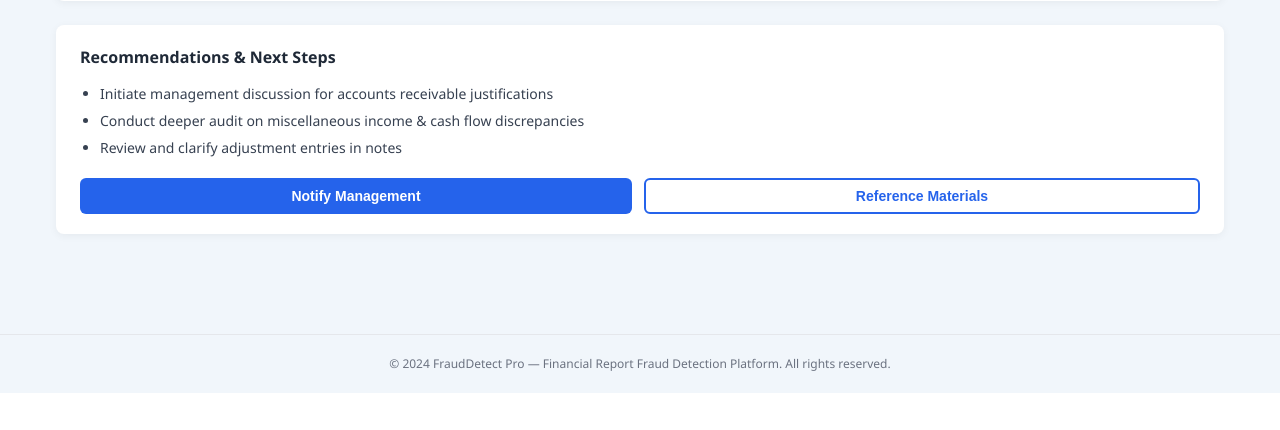
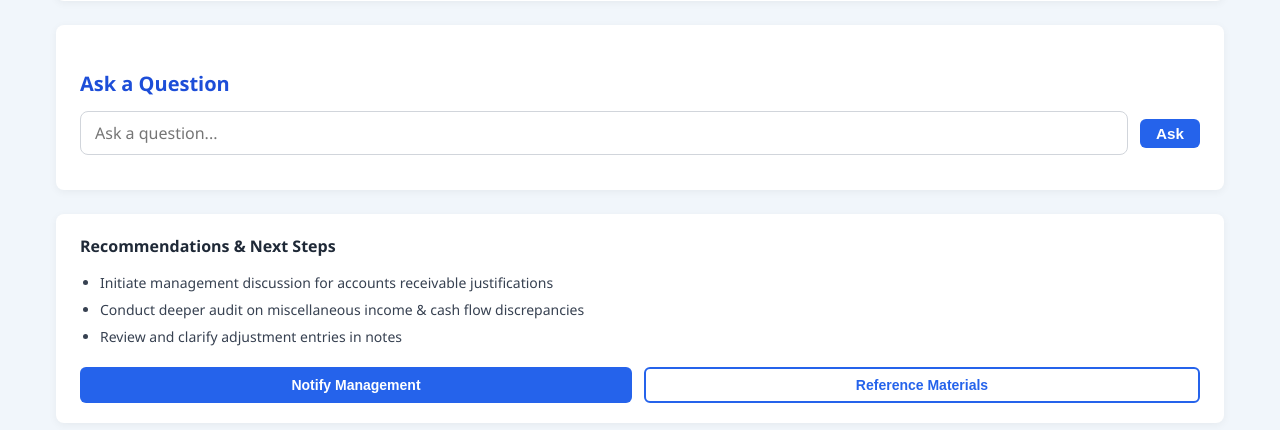
Before and after one commit to TDT1310/Coder, a Flask app: template templates/dashboard.html in a window 1280 px wide. Shown: the part 1326-1756 px from the top of the page. Before the commit the page ends 1719 px from the top, so only its background shows below. Run offline with Flask 3, Linux system fonts and the light colour scheme; the template is opened without the code that fills it, so the values that code supplies are empty; parts of the project's set-up code (start-up, migrations or seed data) failed here and were passed over; some libraries are stand-ins or nearby versions.

Commit message:
modified:   App.py 	modified:   App1.py 	renamed:    final_data.xlsx -> Data/final_data.xlsx 	new file:   "Data/~$Ch\341\273\211-s\341\273\221.docx" 	new file:   Data/~$final_data.xlsx 	modified:   __pycache__/App1.cpython-313.pyc 	modified:   flask_session/a2daad7469cdda99e4b1447b828d07d4 	new file:   flask_session/tmp1xf3ehxu.__wz_cache 	new file:   flask_session/tmp4voo2tg8.__wz_cache 	new file:   flask_session/tmpbn8o68vk.__wz_cache 	new file:   flask_session/tmpyiw1ycdi.__wz_cache 	modified:   requirements.txt 	modified:   templates/dashboard.html

```diff
--- a/App.py
+++ b/App.py
@@ -1,8 +1,8 @@
-
 # ĐÂY LÀ PHẦN KHAI BÁO THƯ VIỆN
 from account_mapping_utils import setup_account_mapping, robust_get
 from flask import Flask, request, render_template, redirect, url_for, session
 from flask_session import Session
+from App1 import prepare_excel, rag
 import pandas as pd
 import numpy as np
 import matplotlib
@@ -15,6 +15,8 @@ from pathlib import Path
 import base64
 from io import BytesIO
 import json
+import tempfile
+import markdown
 
 app = Flask(__name__)
 app.secret_key = "your_secret_key"
@@ -305,12 +307,16 @@ def index():
                 uploaded_file = io.BytesIO(file_bytes)
                 # Process the file to get combined data
                 final_data = transformer(uploaded_file)
+
                 # Reset pointer for further reading
                 uploaded_file.seek(0)
-                extracted_data = Data_extract(uploaded_file, "Thuyết minh")
+                # Save to a temp file for prepare_excel
+                with tempfile.NamedTemporaryFile(delete=False, suffix=".xlsx") as tmp:
+                    tmp.write(file_bytes)
+                    tmp_path = tmp.name
+                session["excel_file_path"] = tmp_path
                 # Store data as JSON for dashboard use
                 session["final_data"] = final_data.to_json()
-                session["extracted_data"] = extracted_data.to_json()
                 # Compute M-score and interpretation for dashboard
                 m_score_table = compute_m_score_components(final_data)
                 session["m_score_table"] = m_score_table  # Store the table for chart
@@ -339,14 +345,22 @@ def index():
                 return render_template("upload.html", error=err_msg)
     return render_template("upload.html")
 
-@app.route("/dashboard")
+@app.route("/dashboard", methods=["GET", "POST"])
 def dashboard():
     if "analysis_result" not in session:
         return redirect(url_for("index"))
     final_data = pd.read_json(session["final_data"])
-    extracted_data = pd.read_json(session["extracted_data"])
     m_score_table = session.get("m_score_table", [])
     benford_results = session.get("benford_results", {})
+    excel_file_path = session.get("excel_file_path")
+
+    # Write final_data to a temp Excel file
+    with tempfile.NamedTemporaryFile(delete=False, suffix=".xlsx") as tmp:
+        final_data.to_excel(tmp.name, index=False)
+        excel_file_path = tmp.name
+    excel_df = None
+    if excel_file_path:
+        excel_df = prepare_excel(excel_file_path)
 
     # Prepare periods for dashboard
     year_columns = year(final_data)
@@ -355,8 +369,8 @@ def dashboard():
         y1, y2 = year_columns[i], year_columns[i + 1]
         periods.append(f"{y1}-{y2}")
 
-    # Get selected period from GET param, default to most recent
-    selected_period = request.args.get("selected_period")
+    # Get selected period from GET/POST param, default to most recent
+    selected_period = request.values.get("selected_period")
     if not selected_period or selected_period not in periods:
         selected_period = periods[-1] if periods else None
 
@@ -414,16 +428,15 @@ def dashboard():
             "previous": [previous[var] for var in variables] if previous else [None]*len(variables),
             "previous_label": selected_period_label.split("➞")[0] if selected_period_label and "➞" in selected_period_label else "T-1"
         }
-
-    table_html = final_data.to_html(classes="table table-striped", border=0)
-    extracted_html = extracted_data.to_html(classes="table table-striped", border=0)
+    # --- Q&A Block ---
+    qa_history = session.get("qa_history", [])
+    latest_answer = session.get("latest_answer", "")
+    latest_qa = session.get("latest_qa", {})
 
     return render_template(
         "dashboard.html",
         result=session.get("analysis_result"),
         m_score=m_score_value,
-        table_html=table_html,
-        extracted_html=extracted_html,
         mad=mad,
         plotly_benford_data=json.dumps(plotly_benford_data),
         mscore_plotly_data=json.dumps(mscore_plotly_data),
@@ -431,8 +444,22 @@ def dashboard():
         selected_period=selected_period,
         mscore_components_bar_data=json.dumps(mscore_components_bar_data),
         top_changes=top_changes,
+        qa_history=qa_history,
+        latest_answer=latest_answer,
+        latest_qa=latest_qa,  # <-- Add this line
         # ...other context...
     )
 
+@app.route("/ask", methods=["POST"])
+def ask():
+    question = request.form.get("user_question")
+    excel_file_path = session.get("excel_file_path")
+    excel_df = prepare_excel(excel_file_path) if excel_file_path else None
+    answer = rag(excel_df, question) if excel_df else "Knowledge base not available."
+    answer_html = markdown.markdown(answer, extensions=["fenced_code", "tables", "nl2br"])
+    # Save latest Q&A to session
+    session["latest_qa"] = {"question": question, "answer": answer_html}
+    return answer_html  # Return only the answer HTML
+
 if __name__ == "__main__":
     app.run(debug=True)
--- a/requirements.txt
+++ b/requirements.txt
@@ -11,3 +11,4 @@ unstructured
 langchain-openai
 faiss-cpu
 langchain-google-genai
+markdown
--- a/templates/dashboard.html
+++ b/templates/dashboard.html
@@ -618,7 +618,44 @@
     {% endif %}
   </section>
 
-  <!-- Recommendations & Next Steps (moved outside .bottom-row for full width) -->
+  <!-- Question & Answer Block (styled like other sections, above Recommendations) -->
+  <section class="qa-block" style="background:white; border-radius:8px; margin:24px 0 0 0; padding:24px 24px 18px 24px; box-shadow:0 2px 8px rgb(0 0 0 / 0.05);">
+    <h3 style="font-weight:700; font-size:1.25rem; color:#1d4ed8; margin-bottom:12px;">Ask a Question</h3>
+    <form id="qa-form" style="display:flex; gap:12px; align-items:center; margin-bottom:0;">
+        <input type="text" id="user_question" name="user_question" placeholder="Ask a question..." required
+               style="flex:1; padding:10px 14px; border:1px solid #d1d5db; border-radius:8px; font-size:1rem; font-family:inherit;">
+        <button type="submit" class="btn-blue" style="padding:6px 14px; font-size:0.95rem; min-width:60px; flex:0 0 auto;">Ask</button>
+    </form>
+    <div id="qa-answer-block" style="margin-top:1.2em;">
+      {% if latest_qa.question %}
+        <div style="background:#f1f6fb; border-radius:6px; padding:14px 16px;">
+          <b style="color:#1e40af;">Question:</b> {{ latest_qa.question }}<br>
+          <b style="color:#1e40af;">Answer:</b> {{ latest_qa.answer|safe }}
+        </div>
+      {% endif %}
+    </div>
+  </section>
+  <script>
+  document.getElementById('qa-form').addEventListener('submit', function(e) {
+      e.preventDefault();
+      const question = document.getElementById('user_question').value;
+      fetch('/ask', {
+          method: 'POST',
+          headers: {'Content-Type': 'application/x-www-form-urlencoded'},
+          body: 'user_question=' + encodeURIComponent(question)
+      })
+      .then(response => response.text())
+      .then(answerHtml => {
+          document.getElementById('qa-answer-block').innerHTML =
+              '<div style="background:#f1f6fb; border-radius:6px; padding:14px 16px;">' +
+              '<b style="color:#1e40af;">Q:</b> ' + question + '<br>' +
+              '<b style="color:#1e40af;">A:</b> ' + answerHtml +
+              '</div>';
+      });
+  });
+  </script>
+
+  <!-- Recommendations & Next Steps (now below Q&A block) -->
   <section class="recommendations" role="region" aria-labelledby="recommendations-title">
     <h3 id="recommendations-title">Recommendations &amp; Next Steps</h3>
     <ul>
@@ -631,6 +668,7 @@
       <button class="btn-white" aria-label="Reference Materials">Reference Materials</button>
     </div>
   </section>
+
 </main>
 
 <footer>
```
Also changed, not shown: App1.py (+1 -12 lines), 9 other files.
